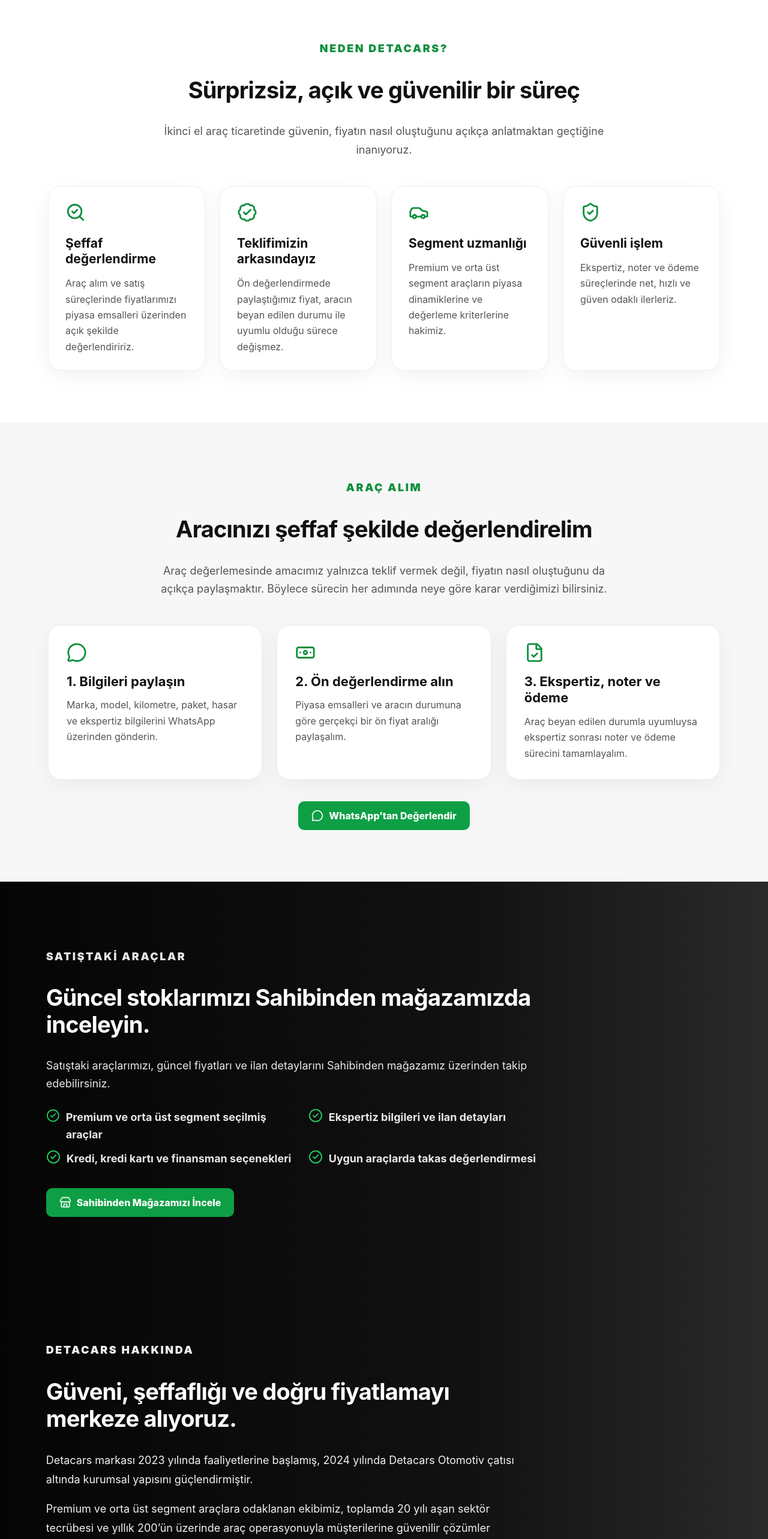
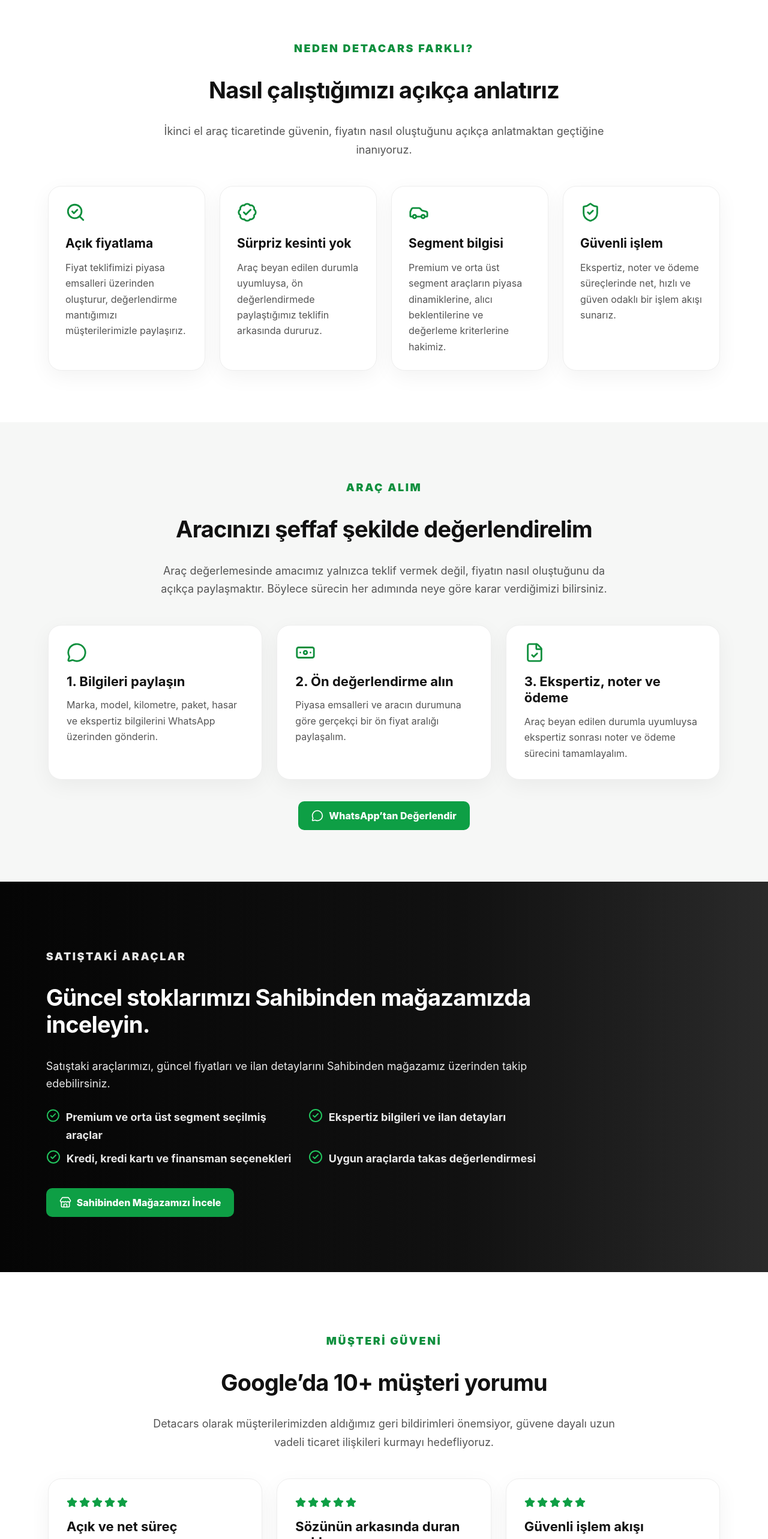
Before and after one commit to alitamirciler/detacars-website, a Next.js app: page / in a window 1280 px wide. Shown: the part 877-3443 px from the top of the page at 60% size. Built offline with nearby package versions, Linux system fonts and the light colour scheme.

Commit message:
add trust section and update company info

```diff
--- a/app/globals.css
+++ b/app/globals.css
@@ -10,12 +10,7 @@ nav{display:flex;gap:28px;color:#333}
 
 .navCta,.primary{background:#0e9f45;color:#fff;padding:14px 22px;border-radius:10px;font-weight:800;display:inline-flex;gap:9px;align-items:center;justify-content:center}
 .secondaryDark{border:1px solid rgba(255,255,255,.45);color:#fff;padding:14px 22px;border-radius:10px;font-weight:800;display:inline-flex;align-items:center;justify-content:center}
-.heroButton{
-  width:300px;
-  height:58px;
-  padding:0 24px;
-  white-space:nowrap;
-}
+.heroButton{width:300px;height:58px;padding:0 24px;white-space:nowrap}
 
 .hero{min-height:620px;position:relative;background:linear-gradient(90deg,#050505 0%,#111 58%,#2a2a2a 100%);display:flex;align-items:center}
 .heroContent{position:relative;z-index:2;max-width:760px;margin-left:6vw;color:white}
@@ -34,7 +29,7 @@ nav{display:flex;gap:28px;color:#333}
 .section.muted{background:#f6f7f6}
 .sectionHead{text-align:center;max-width:780px;margin:0 auto 44px}
 .sectionHead p{color:#555;line-height:1.7;font-size:18px}
-.section h2,.about h2,.stockSection h2,.finalCta h2{font-size:38px;line-height:1.18;letter-spacing:-.8px}
+.section h2,.about h2,.stockSection h2,.finalCta h2,.reviewSection h2{font-size:38px;line-height:1.18;letter-spacing:-.8px}
 
 .cards{display:grid;gap:24px;max-width:1120px;margin:auto}
 .three{grid-template-columns:repeat(3,1fr)}
@@ -105,6 +100,14 @@ nav{display:flex;gap:28px;color:#333}
 .stockPoints p{display:flex;gap:10px;align-items:flex-start;margin:0;font-weight:700}
 .stockPoints svg{min-width:22px;color:#22c55e}
 
+.reviewSection{padding:82px 6vw;background:#fff}
+.reviewCards{max-width:1120px;margin:0 auto;display:grid;grid-template-columns:repeat(3,1fr);gap:24px}
+.reviewCards article{border:1px solid #eee;border-radius:22px;padding:30px;background:#fff;box-shadow:0 10px 35px rgba(0,0,0,.05)}
+.stars{display:flex;gap:3px;margin-bottom:18px}
+.stars svg{width:18px;height:18px;color:#0e9f45;fill:#0e9f45}
+.reviewCards h3{font-size:22px;margin:0 0 14px}
+.reviewCards p{color:#555;line-height:1.7;margin:0}
+
 .about{padding:96px 6vw;background:linear-gradient(90deg,#050505 0%,#111 60%,#2a2a2a 100%);color:#fff}
 .about div{max-width:820px}
 .about p{font-size:18px;color:#f1f1f1;line-height:1.75}
@@ -136,17 +139,17 @@ nav{display:flex;gap:28px;color:#333}
   .primary,.secondaryDark{width:100%;padding:15px 18px;font-size:17px;text-align:center}
   .heroButton{width:100%;min-width:0;height:56px}
 
-  .stats,.three,.four,.stockPoints{grid-template-columns:1fr}
+  .stats,.three,.four,.stockPoints,.reviewCards{grid-template-columns:1fr}
   .stats{margin:0 auto 58px;padding:34px 28px 0}
   .stats div{padding:30px 36px}
   .stats strong{font-size:38px}
 
-  .section{padding:58px 28px 72px}
-  .section h2,.about h2,.stockSection h2,.finalCta h2{font-size:32px;line-height:1.2}
+  .section,.reviewSection{padding:58px 28px 72px}
+  .section h2,.about h2,.stockSection h2,.finalCta h2,.reviewSection h2{font-size:32px;line-height:1.2}
   .sectionHead{margin-bottom:38px}
   .sectionHead p{font-size:18px}
 
-  .cards article{padding:28px}
+  .cards article,.reviewCards article{padding:28px}
   .cards h3{font-size:23px}
   .cards p{font-size:18px}
 
--- a/app/page.tsx
+++ b/app/page.tsx
@@ -10,7 +10,8 @@ import {
   MapPin,
   Store,
   SearchCheck,
-  BadgeCheck
+  BadgeCheck,
+  Star
 } from 'lucide-react';
 
 const phone = '905383642991';
@@ -80,8 +81,8 @@ export default function Home() {
 
       <section id="neden" className="section">
         <div className="sectionHead">
-          <p className="eyebrow dark">Neden Detacars?</p>
-          <h2>Sürprizsiz, açık ve güvenilir bir süreç</h2>
+          <p className="eyebrow dark">Neden Detacars farklı?</p>
+          <h2>Nasıl çalıştığımızı açıkça anlatırız</h2>
           <p>
             İkinci el araç ticaretinde güvenin, fiyatın nasıl oluştuğunu açıkça
             anlatmaktan geçtiğine inanıyoruz.
@@ -91,28 +92,28 @@ export default function Home() {
         <div className="cards four">
           <article>
             <SearchCheck />
-            <h3>Şeffaf değerlendirme</h3>
+            <h3>Açık fiyatlama</h3>
             <p>
-              Araç alım ve satış süreçlerinde fiyatlarımızı piyasa emsalleri üzerinden
-              açık şekilde değerlendiririz.
+              Fiyat teklifimizi piyasa emsalleri üzerinden oluşturur, değerlendirme
+              mantığımızı müşterilerimizle paylaşırız.
             </p>
           </article>
 
           <article>
             <BadgeCheck />
-            <h3>Teklifimizin arkasındayız</h3>
+            <h3>Sürpriz kesinti yok</h3>
             <p>
-              Ön değerlendirmede paylaştığımız fiyat, aracın beyan edilen durumu ile
-              uyumlu olduğu sürece değişmez.
+              Araç beyan edilen durumla uyumluysa, ön değerlendirmede paylaştığımız
+              teklifin arkasında dururuz.
             </p>
           </article>
 
           <article>
             <Car />
-            <h3>Segment uzmanlığı</h3>
+            <h3>Segment bilgisi</h3>
             <p>
-              Premium ve orta üst segment araçların piyasa dinamiklerine ve değerleme
-              kriterlerine hakimiz.
+              Premium ve orta üst segment araçların piyasa dinamiklerine, alıcı
+              beklentilerine ve değerleme kriterlerine hakimiz.
             </p>
           </article>
 
@@ -120,7 +121,8 @@ export default function Home() {
             <ShieldCheck />
             <h3>Güvenli işlem</h3>
             <p>
-              Ekspertiz, noter ve ödeme süreçlerinde net, hızlı ve güven odaklı ilerleriz.
+              Ekspertiz, noter ve ödeme süreçlerinde net, hızlı ve güven odaklı
+              bir işlem akışı sunarız.
             </p>
           </article>
         </div>
@@ -195,6 +197,52 @@ export default function Home() {
         </div>
       </section>
 
+      <section className="reviewSection">
+        <div className="sectionHead">
+          <p className="eyebrow dark">Müşteri güveni</p>
+          <h2>Google’da 10+ müşteri yorumu</h2>
+          <p>
+            Detacars olarak müşterilerimizden aldığımız geri bildirimleri önemsiyor,
+            güvene dayalı uzun vadeli ticaret ilişkileri kurmayı hedefliyoruz.
+          </p>
+        </div>
+
+        <div className="reviewCards">
+          <article>
+            <div className="stars">
+              <Star /><Star /><Star /><Star /><Star />
+            </div>
+            <h3>Açık ve net süreç</h3>
+            <p>
+              Müşterilerimiz, fiyatlama ve değerlendirme sürecindeki açıklığı en önemli
+              güven unsurlarından biri olarak görüyor.
+            </p>
+          </article>
+
+          <article>
+            <div className="stars">
+              <Star /><Star /><Star /><Star /><Star />
+            </div>
+            <h3>Sözünün arkasında duran yaklaşım</h3>
+            <p>
+              Araç beyan edilen durumla uyumlu olduğunda, ön değerlendirme sonrası
+              sürpriz fiyat değişikliği yapmadan ilerlemeye önem veriyoruz.
+            </p>
+          </article>
+
+          <article>
+            <div className="stars">
+              <Star /><Star /><Star /><Star /><Star />
+            </div>
+            <h3>Güvenli işlem akışı</h3>
+            <p>
+              Ekspertiz, noter ve ödeme sürecini mümkün olduğunca hızlı, net ve
+              kontrollü şekilde tamamlamayı hedefliyoruz.
+            </p>
+          </article>
+        </div>
+      </section>
+
       <section id="hakkimizda" className="about">
         <div>
           <p className="eyebrow">Detacars hakkında</p>
@@ -226,7 +274,9 @@ export default function Home() {
       </section>
 
       <footer className="footer">
-        <strong>DETACARS OTOMOTİV</strong>
+        <strong>DETACARS</strong>
+        <br />
+        Detacars Otomotiv Sanayi ve Ticaret Limited Şirketi
         <br />
         <Phone size={14} /> 0224 211 65 56
         <br />
@@ -234,7 +284,7 @@ export default function Home() {
         <br />
         <MapPin size={14} /> Bursa
         <br />
-        © 2026 Detacars Otomotiv
+        © 2026 Detacars
       </footer>
     </main>
   );
```
